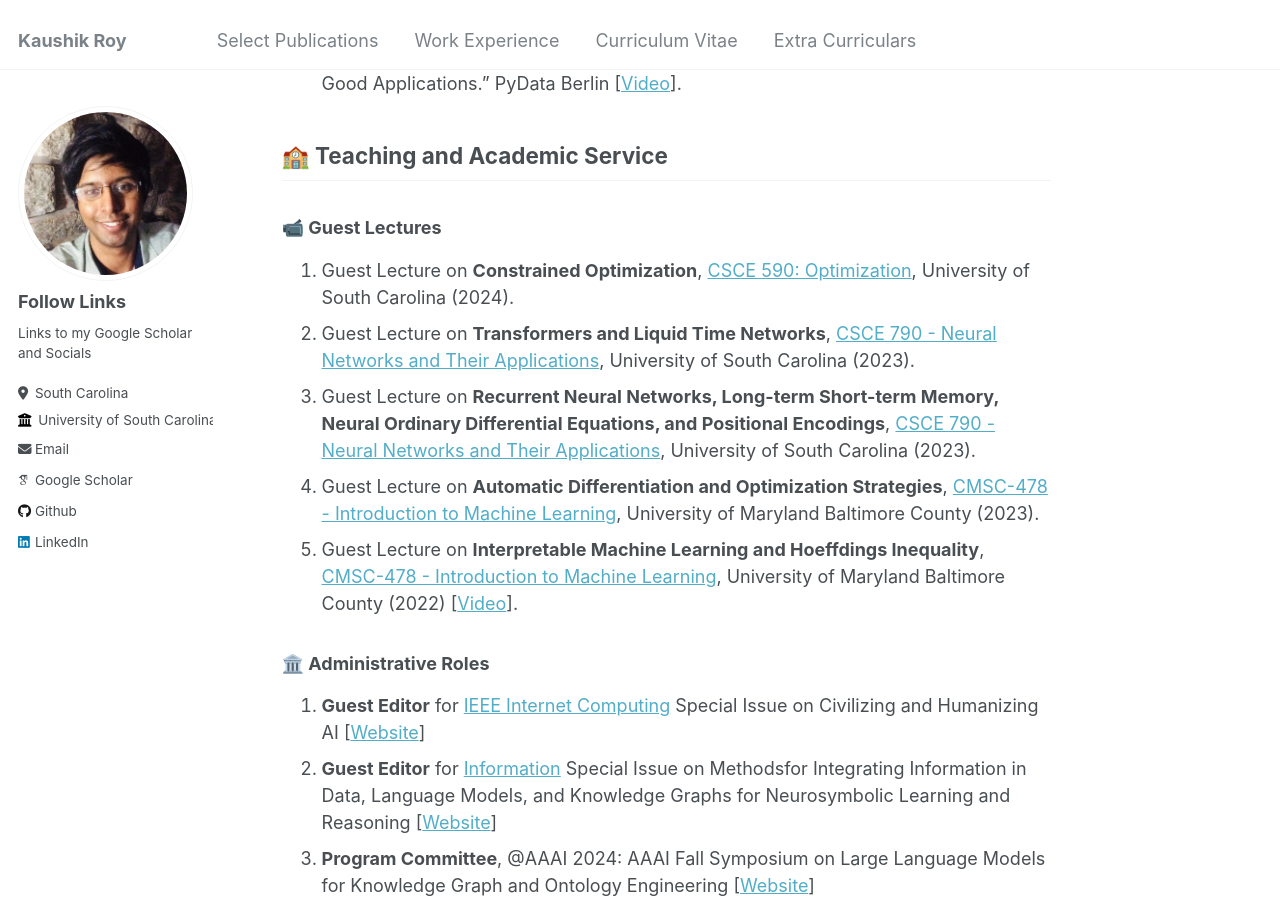
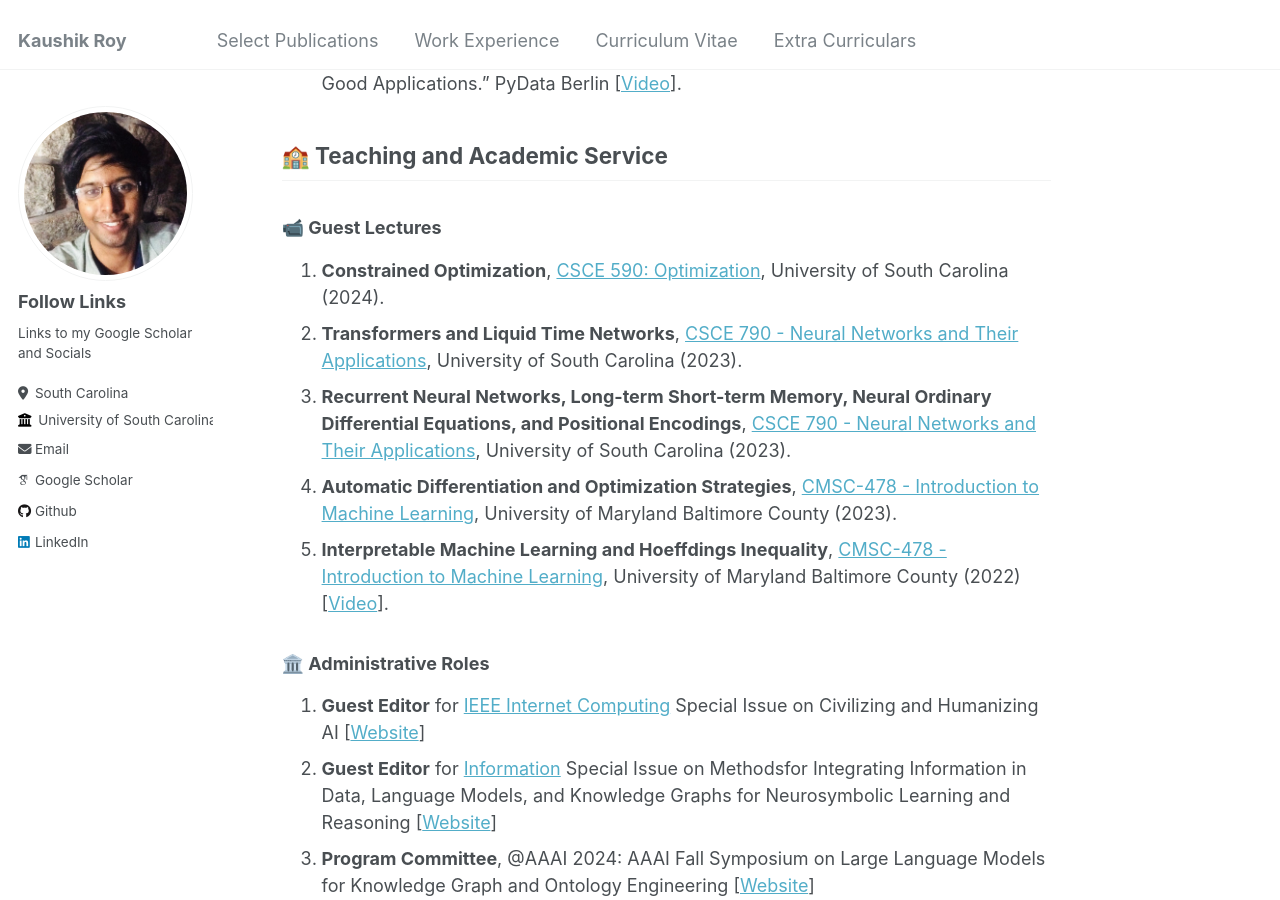
Before and after one commit to kauroy1994/home, a Jekyll site: the page built from _pages/markdown.md, in a window 1280 px wide and 900 px high, scrolled down 5097 px. Built offline with Jekyll 4.4.1, drawn with Linux system fonts in a browser that asks for light colours; some web fonts are replaced.

Commit message:
Update markdown.md

```diff
--- a/_pages/markdown.md
+++ b/_pages/markdown.md
@@ -102,11 +102,11 @@ author_profile: true
 ## 🏫 Teaching and Academic Service
 
 ### 📹 Guest Lectures
-1. Guest Lecture on **Constrained Optimization**, [CSCE 590: Optimization](https://vigsnar.github.io/teaching.html), University of South Carolina (2024).
-2. Guest Lecture on **Transformers and Liquid Time Networks**, [CSCE 790 - Neural Networks and Their Applications](https://vigsnar.github.io/csce.html), University of South Carolina (2023).
-3. Guest Lecture on **Recurrent Neural Networks, Long-term Short-term Memory, Neural Ordinary Differential Equations, and Positional Encodings**, [CSCE 790 - Neural Networks and Their Applications](https://vigsnar.github.io/csce.html), University of South Carolina (2023).
-4. Guest Lecture on **Automatic Differentiation and Optimization Strategies**, [CMSC-478 - Introduction to Machine Learning](https://manasgaur.github.io/Courses/#), University of Maryland Baltimore County (2023).
-5. Guest Lecture on **Interpretable Machine Learning and Hoeffdings Inequality**, [CMSC-478 - Introduction to Machine Learning](https://manasgaur.github.io/Courses/#), University of Maryland Baltimore County (2022) [[Video](https://www.youtube.com/watch?v=0oCELvPrkMk&list=PLUkZdoAFrCu-WgzTYpPLBz3cVoTVEUsOc&index=2&pp=gAQBiAQB)].
+1. **Constrained Optimization**, [CSCE 590: Optimization](https://vigsnar.github.io/teaching.html), University of South Carolina (2024).
+2. **Transformers and Liquid Time Networks**, [CSCE 790 - Neural Networks and Their Applications](https://vigsnar.github.io/csce.html), University of South Carolina (2023).
+3. **Recurrent Neural Networks, Long-term Short-term Memory, Neural Ordinary Differential Equations, and Positional Encodings**, [CSCE 790 - Neural Networks and Their Applications](https://vigsnar.github.io/csce.html), University of South Carolina (2023).
+4. **Automatic Differentiation and Optimization Strategies**, [CMSC-478 - Introduction to Machine Learning](https://manasgaur.github.io/Courses/#), University of Maryland Baltimore County (2023).
+5. **Interpretable Machine Learning and Hoeffdings Inequality**, [CMSC-478 - Introduction to Machine Learning](https://manasgaur.github.io/Courses/#), University of Maryland Baltimore County (2022) [[Video](https://www.youtube.com/watch?v=0oCELvPrkMk&list=PLUkZdoAFrCu-WgzTYpPLBz3cVoTVEUsOc&index=2&pp=gAQBiAQB)].
 
 ### 🏛️ Administrative Roles
 1. **Guest Editor** for [IEEE Internet Computing](https://ieeexplore.ieee.org/xpl/RecentIssue.jsp?punumber=4236) Special Issue on Civilizing and Humanizing AI [[Website](https://aiisc.ai/Special.html)]
```
